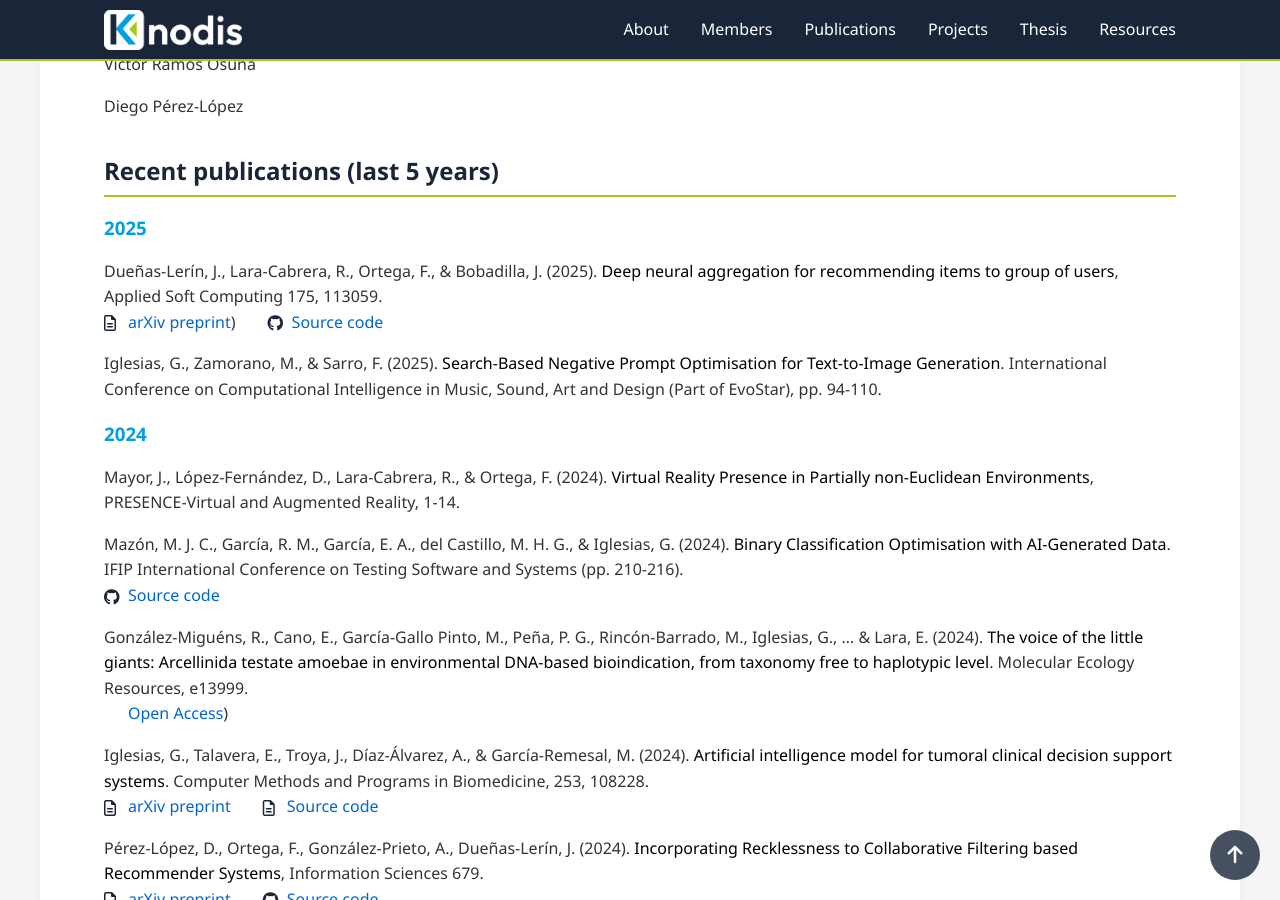
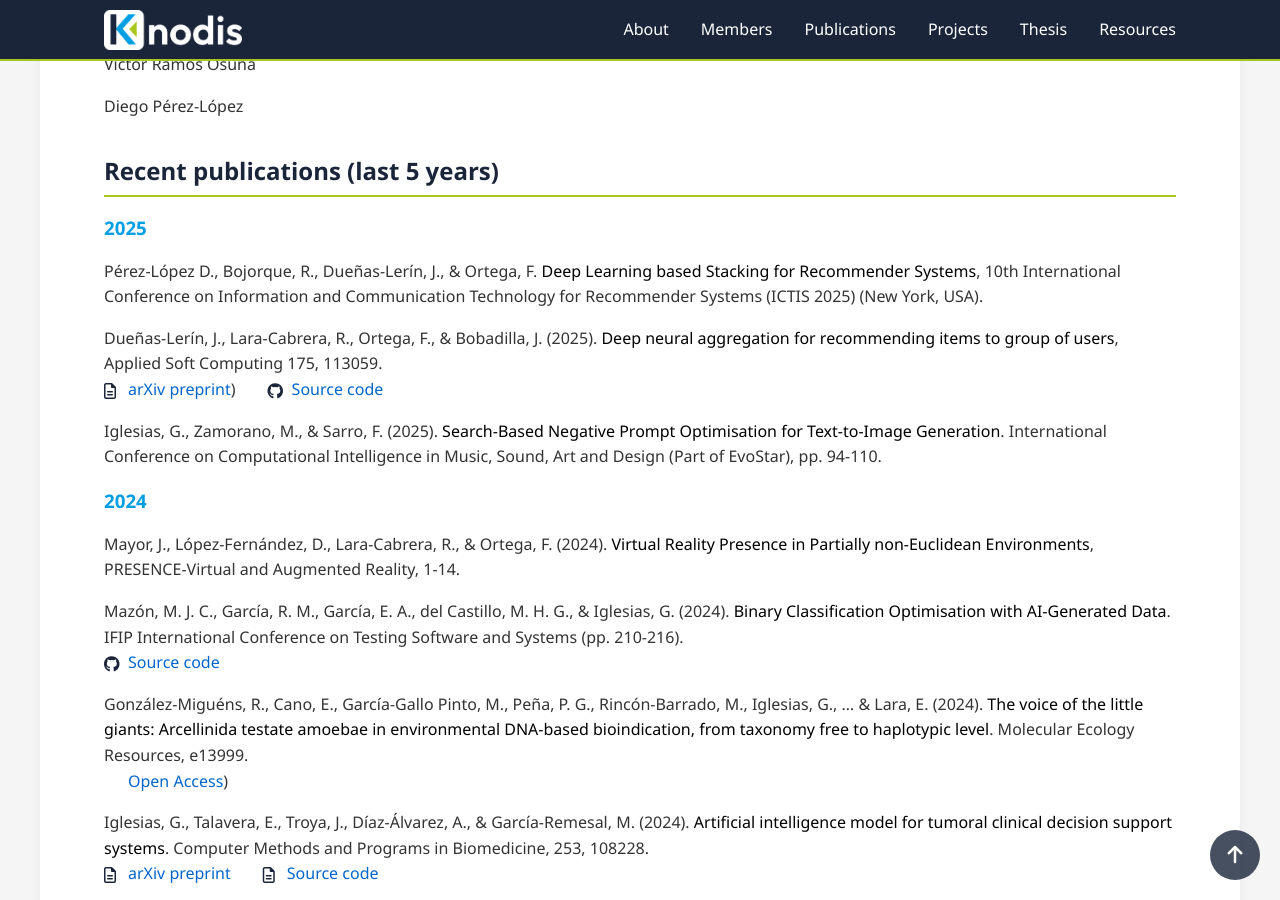
Before and after one commit to KNODIS-Research-Group/knodis-research-group.github.io, a Jekyll site: the page built from index.md, in a window 1280 px wide and 900 px high, scrolled down 1854 px. Built offline with Jekyll 4.4.1, drawn with Linux system fonts in a browser that asks for light colours.

Commit message:
Añadido congreso

```diff
--- a/index.md
+++ b/index.md
@@ -58,6 +58,7 @@ Through this blend of cutting-edge research, innovation in teaching, and industr
 ## Recent publications (last 5 years)
 
 ### 2025
+- Pérez-López D., Bojorque, R., Dueñas-Lerín, J., & Ortega, F. **Deep Learning based Stacking for Recommender Systems**, 10th International Conference on Information and Communication Technology for Recommender Systems (ICTIS 2025) (New York, USA).
 - Dueñas-Lerín, J., Lara-Cabrera, R., Ortega, F., & Bobadilla, J. (2025). **Deep neural aggregation for recommending items to group of users**, Applied Soft Computing 175, 113059.
   - [arXiv preprint](https://arxiv.org/abs/2307.09447))
   - [Source code](https://github.com/KNODIS-Research-Group/dl-cf-groups-deep-aggregation)
```
